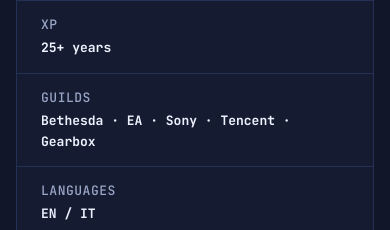
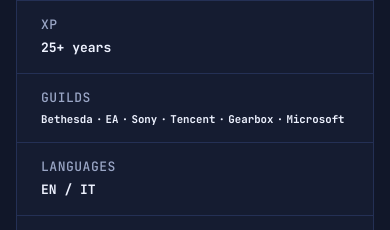
Before and after one commit to dnanni-dev/respeclabs-site, a plain HTML site: page index.html in a window 390 px wide. Shown: the part 3683-3913 px from the top of the page. Drawn offline with Linux system fonts and the light colour scheme.

Commit message:
Guilds: add Microsoft, kept on one line on phones
Co-Authored-By: Claude Opus 5.5 <noreply@anthropic.com>
Claude-Session: https://claude.ai/code/session_01UxKuUrLDhhqrnA9ag9QBPw

```diff
--- a/index.html
+++ b/index.html
@@ -212,6 +212,8 @@
   .row-class{align-items:center}
   .row-class b{display:inline-flex;align-items:center;gap:12px}
   .row-link{align-items:center}
+  .row-guilds b{white-space:nowrap}
+  .row-guilds i{font-style:normal;margin:0 .3em}
   .li-link{display:inline-flex;align-items:center;gap:12px;color:var(--gold);text-decoration:none;font-weight:700}
   .li-link:hover,.li-link:focus-visible{text-decoration:underline;text-underline-offset:3px}
   .li-icon{width:28px;height:28px;border-radius:5px;flex:none;transition:transform .2s}
@@ -325,6 +327,7 @@
     .class{padding:24px}
     .row{flex-direction:column;gap:2px}
     .row b{text-align:left}
+    .row-guilds b{font-size:min(13px,calc((100vw - 84px) / 28.4))}
     .row-class,.row-link{align-items:flex-start}
     .step{padding:18px;gap:14px}
     .cta-box{padding:36px 24px;border-radius:20px}
@@ -440,7 +443,7 @@
       <div class="row"><span>NAME</span><b>Daniele Nanni</b></div>
       <div class="row row-class"><span>CLASS</span><b><span class="mini-badge"><img src="assets/classes/director.svg" alt="" width="32" height="32"></span>Creative &amp; Game Director</b></div>
       <div class="row"><span>XP</span><b>25+ years</b></div>
-      <div class="row"><span>GUILDS</span><b>Bethesda · EA · Sony · Tencent · Gearbox</b></div>
+      <div class="row row-guilds"><span>GUILDS</span><b>Bethesda<i>·</i>EA<i>·</i>Sony<i>·</i>Tencent<i>·</i>Gearbox<i>·</i>Microsoft</b></div>
       <div class="row"><span>LANGUAGES</span><b>EN / IT</b></div>
       <div class="row row-link"><span>PARTY INVITE</span><b><a class="li-link" href="https://www.linkedin.com/in/dnanni/" target="_blank" rel="noopener"><svg class="li-icon" viewBox="0 0 24 24" aria-hidden="true"><rect x="2" y="2" width="20" height="20" fill="#fff"/><path fill="#0A66C2" d="M20.447 20.452h-3.554v-5.569c0-1.328-.027-3.037-1.852-3.037-1.853 0-2.136 1.445-2.136 2.939v5.667H9.351V9h3.414v1.561h.046c.477-.9 1.637-1.85 3.37-1.85 3.601 0 4.267 2.37 4.267 5.455v6.286zM5.337 7.433c-1.144 0-2.063-.926-2.063-2.065 0-1.138.92-2.063 2.063-2.063 1.14 0 2.064.925 2.064 2.063 0 1.139-.925 2.065-2.064 2.065zm1.782 13.019H3.555V9h3.564v11.452zM22.225 0H1.771C.792 0 0 .774 0 1.729v20.542C0 23.227.792 24 1.771 24h20.451C23.2 24 24 23.227 24 22.271V1.729C24 .774 23.2 0 22.222 0h.003z"/></svg>Connect on LinkedIn ↗</a></b></div>
     </div>
```
Also changed, not shown: llms.txt, 1 other file.
